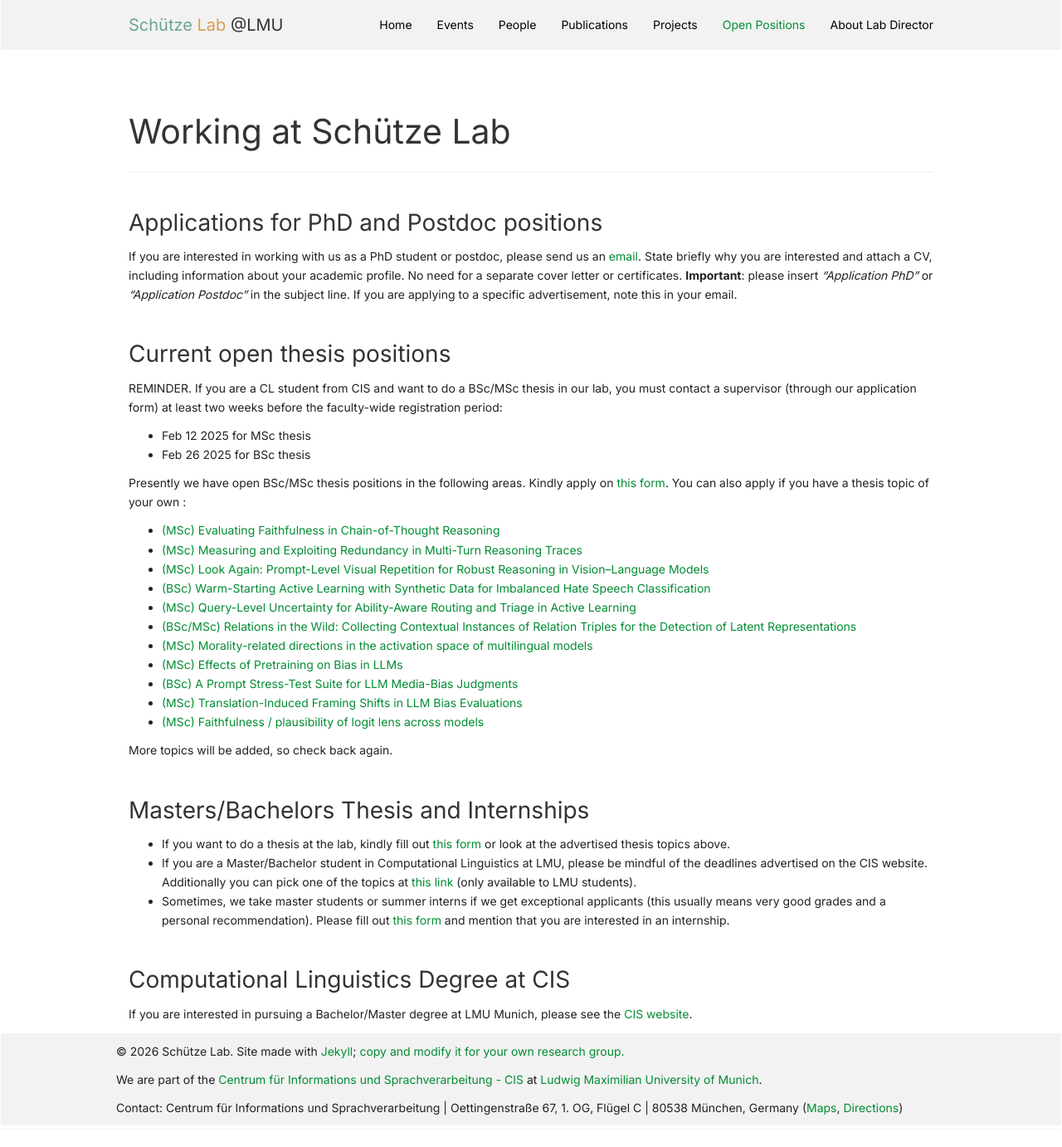
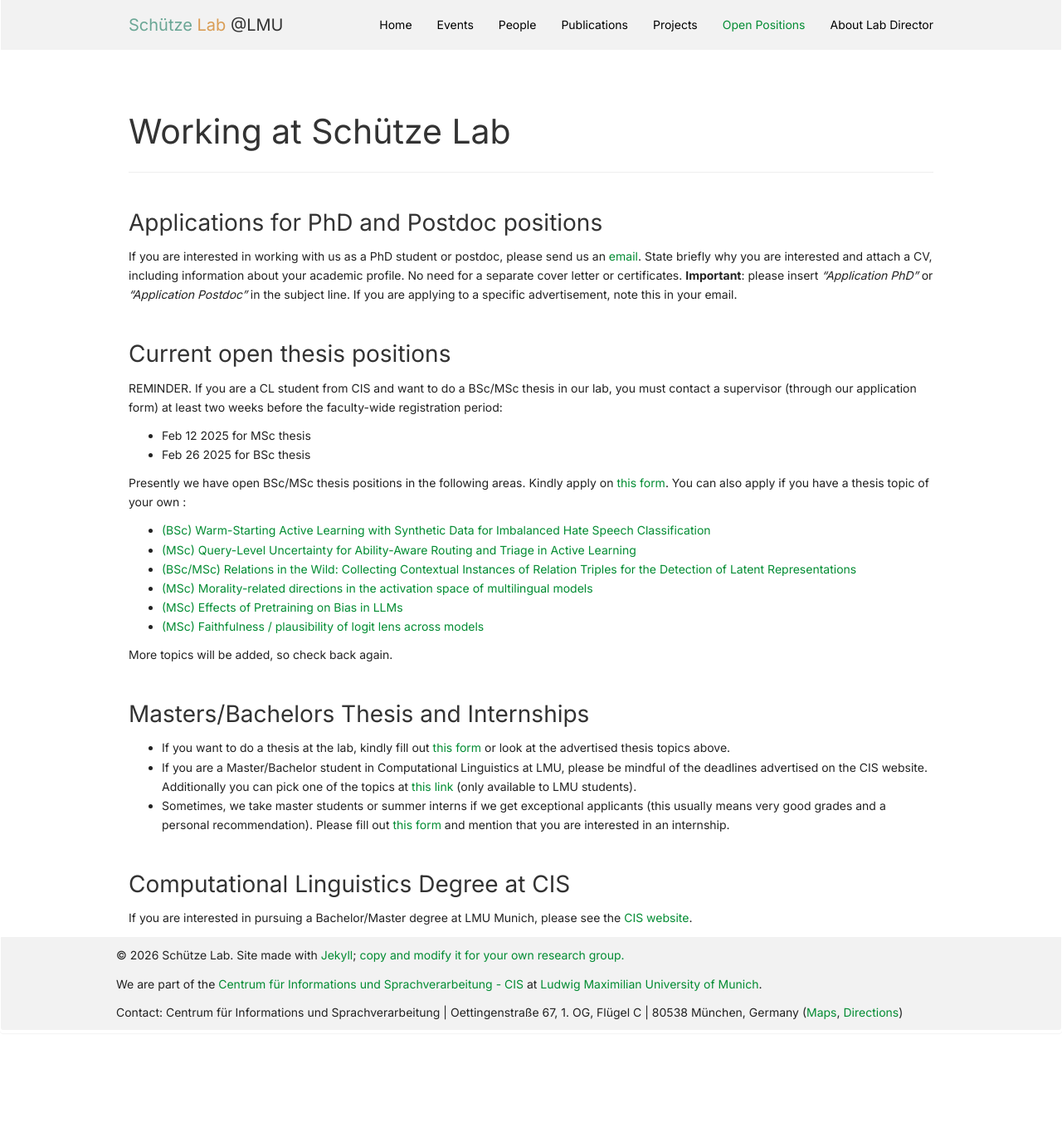
Before and after one commit to cisnlp/cisnlp.github.io, a Jekyll site: the page built from _pages/openings.md, in a window 1280 px wide and 1382 px high. Shown: the whole window at 83% size. Built offline with Jekyll 4.4.1, drawn with Linux system fonts in a browser that asks for light colours; nearby versions of some CDN libraries; comment, search, counter and statistics services are not loaded.

Commit message:
Update thesis openings by removing specific proposals
Removed several MSc thesis proposals from the openings page, because two people are leaving the lab.

```diff
--- a/_pages/openings.md
+++ b/_pages/openings.md
@@ -25,16 +25,11 @@
 
 Presently we have open BSc/MSc thesis positions in the following areas. Kindly apply on [this form](https://tinyurl.com/y2otyv2b). You can also apply if you have a thesis topic of your own :
 
-- [(MSc) Evaluating Faithfulness in Chain-of-Thought Reasoning]({{ site.baseurl }}/thesis_proposals/2024/Ali-2024-Project-1.pdf)
-- [(MSc) Measuring and Exploiting Redundancy in Multi-Turn Reasoning Traces]({{ site.baseurl }}/thesis_proposals/2026/Ali-2026-Project-1.pdf)
-- [(MSc) Look Again: Prompt-Level Visual Repetition for Robust Reasoning in Vision–Language Models]({{ site.baseurl }}/thesis_proposals/2026/Ali-2026-Project-2.pdf)
 - [(BSc) Warm-Starting Active Learning with Synthetic Data for Imbalanced Hate Speech Classification]({{ site.baseurl }}/thesis_proposals/2026/Dawar-2026-Project-1.pdf)
 - [(MSc) Query-Level Uncertainty for Ability-Aware Routing and Triage in Active Learning]({{ site.baseurl }}/thesis_proposals/2026/Dawar-2026-Project-2.pdf)
 - [(BSc/MSc) Relations in the Wild: Collecting Contextual Instances of Relation Triples for the Detection of Latent Representations]({{ site.baseurl }}/thesis_proposals/2026/Lea-2026-Project-1.pdf)
 - [(MSc) Morality-related directions in the activation space of multilingual models]({{ site.baseurl }}/thesis_proposals/2025/Leonor-2025-Project-2.pdf)
 - [(MSc) Effects of Pretraining on Bias in LLMs]({{ site.baseurl }}/thesis_proposals/2026/Leonor-2026-Project-2.pdf)
-- [(BSc) A Prompt Stress-Test Suite for LLM Media-Bias Judgments]({{ site.baseurl }}/thesis_proposals/2026/Molly-2026-Project-1.pdf)
-- [(MSc) Translation-Induced Framing Shifts in LLM Bias Evaluations]({{ site.baseurl }}/thesis_proposals/2026/Molly-2026-Project-2.pdf)
 - [(MSc) Faithfulness / plausibility of logit lens across models]({{ site.baseurl }}/thesis_proposals/2026/Sebastian-2026-Project-2.pdf)
 
 
```
